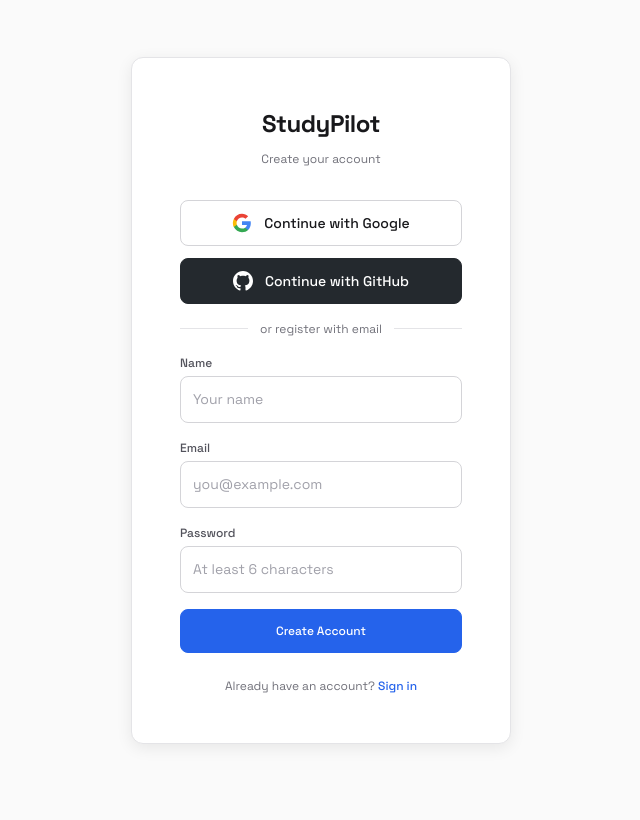
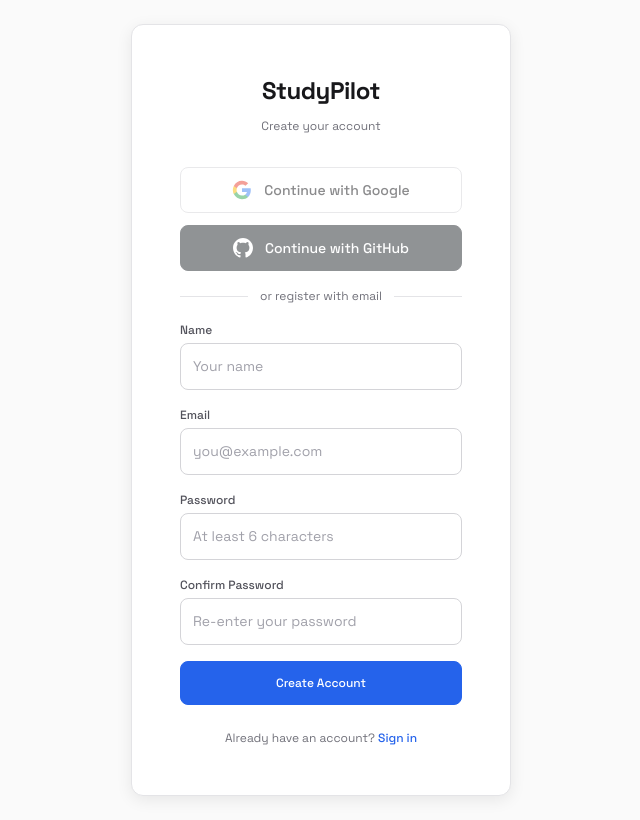
Before and after one commit to Alphadarklord1/kivora, a Next.js app: page /register in a window 1280 px wide. Shown: the whole page, without its empty margins (319-959 px from the left). Built offline with nearby package versions, Linux system fonts and the light colour scheme; no server answers.

Commit message:
Improve email/password auth flow

```diff
--- a/app/(auth)/login/page.tsx
+++ b/app/(auth)/login/page.tsx
@@ -24,8 +24,9 @@ export default function LoginPage() {
     setLoading(true);
 
     try {
+      const normalizedEmail = email.trim().toLowerCase();
       const result = await signIn('credentials', {
-        email,
+        email: normalizedEmail,
         password,
         redirect: false,
       });
--- a/app/(auth)/register/page.tsx
+++ b/app/(auth)/register/page.tsx
@@ -1,7 +1,7 @@
 'use client';
 
-import { useState } from 'react';
-import { signIn } from 'next-auth/react';
+import { useState, useEffect } from 'react';
+import { signIn, getProviders } from 'next-auth/react';
 import { useRouter } from 'next/navigation';
 import Link from 'next/link';
 
@@ -10,28 +10,60 @@ export default function RegisterPage() {
   const [name, setName] = useState('');
   const [email, setEmail] = useState('');
   const [password, setPassword] = useState('');
+  const [confirmPassword, setConfirmPassword] = useState('');
   const [error, setError] = useState('');
   const [loading, setLoading] = useState(false);
   const [oauthLoading, setOauthLoading] = useState<string | null>(null);
+  const [providers, setProviders] = useState<Record<string, unknown> | null>(null);
+
+  useEffect(() => {
+    getProviders().then(setProviders).catch(() => setProviders(null));
+  }, []);
 
   const handleSubmit = async (e: React.FormEvent) => {
     e.preventDefault();
     setError('');
+    const normalizedEmail = email.trim().toLowerCase();
+    const normalizedName = name.trim();
+
+    if (!normalizedEmail || !password) {
+      setError('Email and password are required');
+      return;
+    }
+    if (password.length < 6) {
+      setError('Password must be at least 6 characters');
+      return;
+    }
+    if (password !== confirmPassword) {
+      setError('Passwords do not match');
+      return;
+    }
+
     setLoading(true);
 
     try {
       const res = await fetch('/api/auth/register', {
         method: 'POST',
         headers: { 'Content-Type': 'application/json' },
-        body: JSON.stringify({ name, email, password }),
+        body: JSON.stringify({ name: normalizedName, email: normalizedEmail, password }),
       });
 
-      const data = await res.json();
+      const data = await res.json().catch(() => ({}));
 
       if (!res.ok) {
         setError(data.error || 'Registration failed');
       } else {
-        router.push('/login');
+        const result = await signIn('credentials', {
+          email: normalizedEmail,
+          password,
+          redirect: false,
+        });
+        if (result?.error) {
+          router.push('/login');
+        } else {
+          router.push('/workspace');
+          router.refresh();
+        }
       }
     } catch {
       setError('Something went wrong');
@@ -44,6 +76,11 @@ export default function RegisterPage() {
     setOauthLoading(provider);
     setError('');
     try {
+      if (!providers?.[provider]) {
+        setError(`${provider === 'google' ? 'Google' : 'GitHub'} sign-up is not configured yet.`);
+        setOauthLoading(null);
+        return;
+      }
       await signIn(provider, { callbackUrl: '/workspace' });
     } catch {
       setError(`Failed to sign in with ${provider}`);
@@ -65,7 +102,7 @@ export default function RegisterPage() {
             type="button"
             className="btn oauth-btn google"
             onClick={() => handleOAuthSignIn('google')}
-            disabled={oauthLoading !== null}
+            disabled={oauthLoading !== null || !providers?.google}
           >
             <svg viewBox="0 0 24 24" width="20" height="20">
               <path fill="#4285F4" d="M22.56 12.25c0-.78-.07-1.53-.2-2.25H12v4.26h5.92c-.26 1.37-1.04 2.53-2.21 3.31v2.77h3.57c2.08-1.92 3.28-4.74 3.28-8.09z"/>
@@ -80,7 +117,7 @@ export default function RegisterPage() {
             type="button"
             className="btn oauth-btn github"
             onClick={() => handleOAuthSignIn('github')}
-            disabled={oauthLoading !== null}
+            disabled={oauthLoading !== null || !providers?.github}
           >
             <svg viewBox="0 0 24 24" width="20" height="20" fill="currentColor">
               <path d="M12 0c-6.626 0-12 5.373-12 12 0 5.302 3.438 9.8 8.207 11.387.599.111.793-.261.793-.577v-2.234c-3.338.726-4.033-1.416-4.033-1.416-.546-1.387-1.333-1.756-1.333-1.756-1.089-.745.083-.729.083-.729 1.205.084 1.839 1.237 1.839 1.237 1.07 1.834 2.807 1.304 3.492.997.107-.775.418-1.305.762-1.604-2.665-.305-5.467-1.334-5.467-5.931 0-1.311.469-2.381 1.236-3.221-.124-.303-.535-1.524.117-3.176 0 0 1.008-.322 3.301 1.23.957-.266 1.983-.399 3.003-.404 1.02.005 2.047.138 3.006.404 2.291-1.552 3.297-1.23 3.297-1.23.653 1.653.242 2.874.118 3.176.77.84 1.235 1.911 1.235 3.221 0 4.609-2.807 5.624-5.479 5.921.43.372.823 1.102.823 2.222v3.293c0 .319.192.694.801.576 4.765-1.589 8.199-6.086 8.199-11.386 0-6.627-5.373-12-12-12z"/>
@@ -129,6 +166,18 @@ export default function RegisterPage() {
               minLength={6}
             />
           </div>
+          <div>
+            <label htmlFor="confirmPassword">Confirm Password</label>
+            <input
+              id="confirmPassword"
+              type="password"
+              value={confirmPassword}
+              onChange={(e) => setConfirmPassword(e.target.value)}
+              placeholder="Re-enter your password"
+              required
+              minLength={6}
+            />
+          </div>
 
           <button type="submit" className="btn" disabled={loading || oauthLoading !== null}>
             {loading ? 'Creating account...' : 'Create Account'}
```
